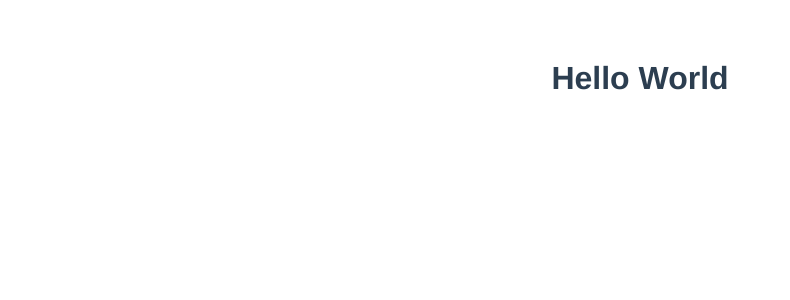
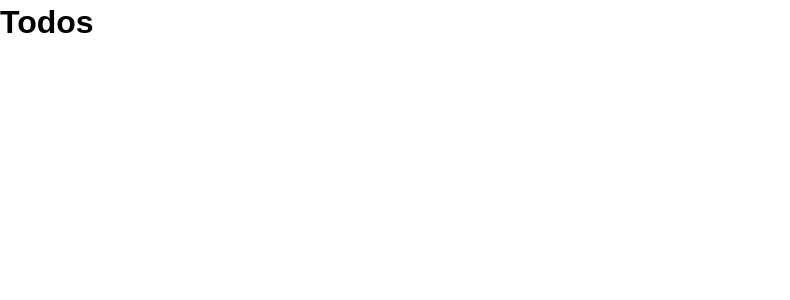
Before and after one commit to Rapha-Y/My_Vue_Studies, a Vue app in the folder vue_crash_todolist/: page / in a window 1280 px wide. Shown: the top 300 px of the page, without its empty margins (0-790 px from the left). Built offline with nearby package versions, Linux system fonts and the light colour scheme.

Commit message:
added todos component

```diff
--- a/vue_crash_todolist/src/App.vue
+++ b/vue_crash_todolist/src/App.vue
@@ -1,27 +1,50 @@
 <template>
   <div id="app">
-    <HelloWorld msg="Welcome to Your Vue.js App"/>
+    <Todos />
   </div>
 </template>
 
 <script>
-import HelloWorld from './components/HelloWorld.vue'
+import Todos from './components/Todos';
 
 export default {
   name: 'App',
   components: {
-    HelloWorld
+    Todos
+  },
+  data() {
+    return {
+      todos: [
+        {
+          id: 1,
+          title: "First todo",
+          completed: false
+        },
+        {
+          id: 2,
+          title: "Second todo",
+          completed: true
+        },
+        {
+          id: 3,
+          title: "Third todo",
+          completed: false
+        }
+      ]
+    }
   }
 }
 </script>
 
 <style>
-#app {
-  font-family: Avenir, Helvetica, Arial, sans-serif;
-  -webkit-font-smoothing: antialiased;
-  -moz-osx-font-smoothing: grayscale;
-  text-align: center;
-  color: #2c3e50;
-  margin-top: 60px;
-}
+  * {
+    box-sizing: border-box;
+    margin: 0;
+    padding: 0;
+  }
+
+  body {
+    font-family: Arial, Helvetica, sans-serif;
+    line-height: 1.4;
+  }
 </style>
--- /dev/null
+++ b/vue_crash_todolist/src/components/Todos.vue
@@ -0,0 +1,15 @@
+<template>
+    <div>
+        <h1>Todos</h1>
+    </div>
+</template>
+
+<script>
+export default {
+    name: "Todos"
+}
+</script>
+
+<style scoped>
+
+</style>
```
